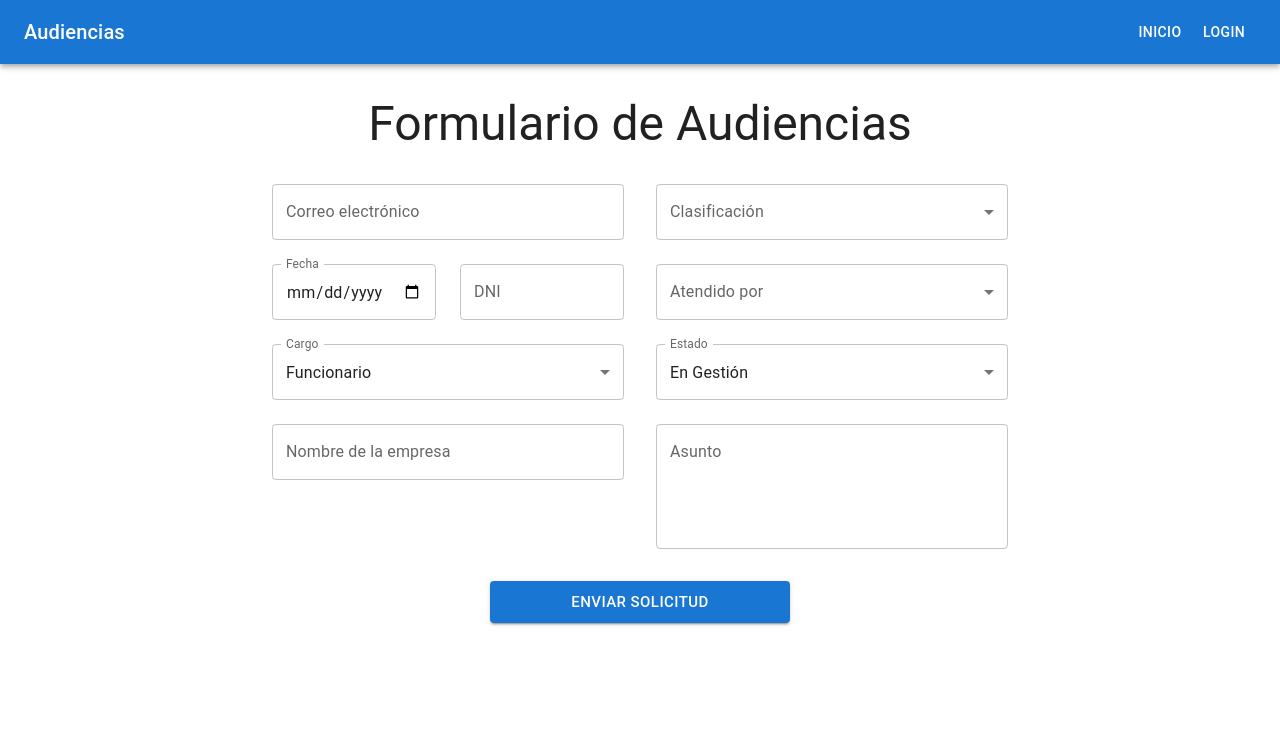
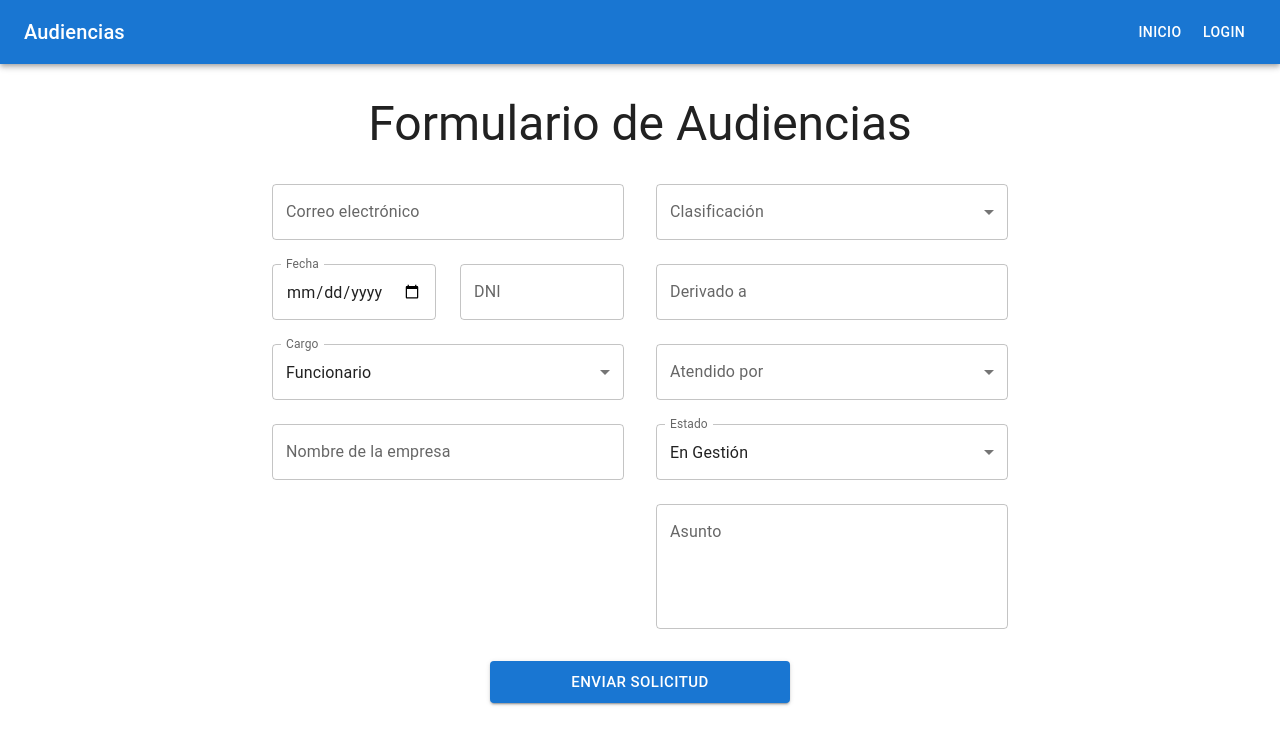
Before and after one commit to sanchezchandialf/AudienciaS, a React (Vite) app: page /audiencias in a window 1280 px wide. Shown: the top 744 px of the page. Built offline with nearby package versions, Linux system fonts and the light colour scheme.

Commit message:
version 0.0.2

```diff
--- a/src/features/form/form.tsx
+++ b/src/features/form/form.tsx
@@ -227,7 +227,20 @@ export default function Form() {
               </FormControl>
             )}
           />
-
+          <Controller
+            name="derivadaA"
+            control={control}
+            rules={{ required: "Complete este campo" }}
+            render={({ field }) => (
+              <TextField
+                {...field}
+                label="Derivado a"
+                fullWidth
+                error={!!errors.derivadaA}
+                helperText={errors.derivadaA?.message}
+              />
+            )}
+          />
           <Controller
             name="atendidoPor"
             control={control}
```
